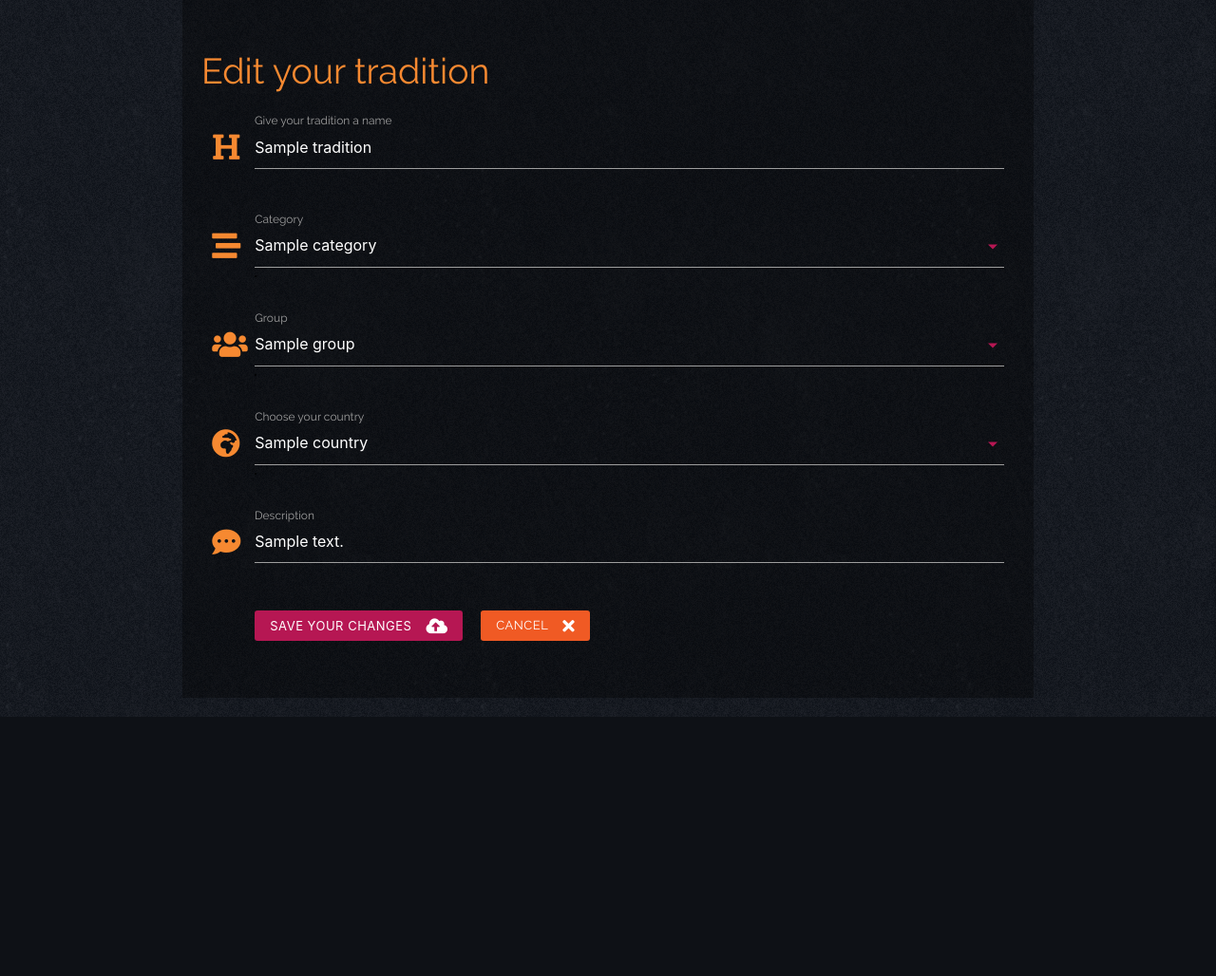
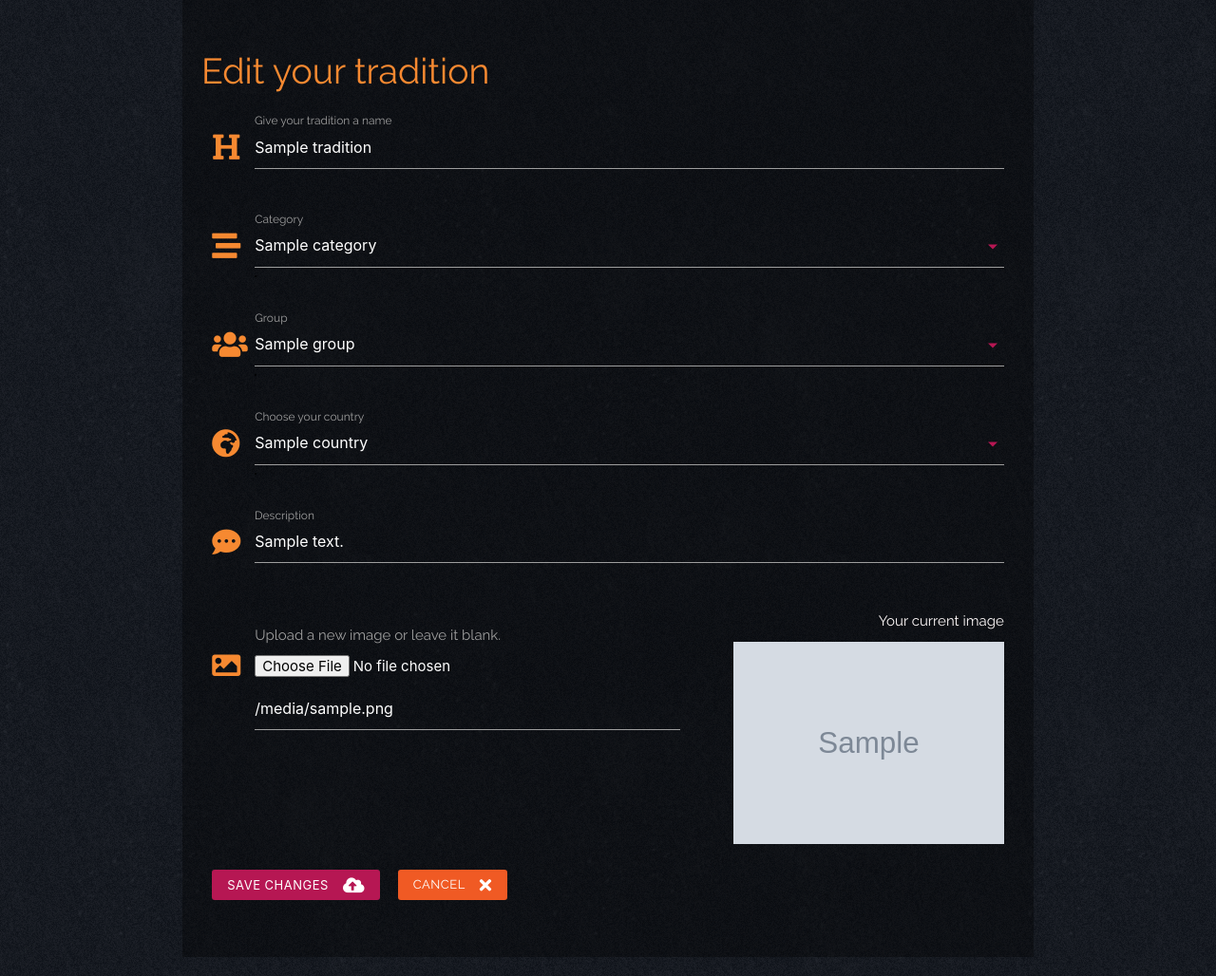
Before and after one commit to Jade-ux/OurTraditions, a Flask app: template templates/edit_tradition.html in a window 1280 px wide. Shown: the part 151-1179 px from the top of the page at 95% size. Before the commit the page ends 906 px from the top, so only its background shows below. Run offline with Flask 2, Linux system fonts and the light colour scheme; the template is opened without the code that fills it: most values are stand-ins (such as "Sample title", 1, 10 or a date in 2020); grey boxes marked "Sample" are stand-in pictures; some libraries are stand-ins or nearby versions.

Commit message:
Added functionality to edit tradition form for users to edit their images.

```diff
--- a/app.py
+++ b/app.py
@@ -99,7 +99,7 @@ def resize_image(file):
     # Reapply raw_image format so that it can be resized
     new_image.format = saved_format
 
-    # Resize image and set max-length in either axis to 500px
+    # Resize image and set max size on either axis to 500px
     new_image.thumbnail((500, 500))
 
     # Save the image to an in-memory file
@@ -331,49 +331,58 @@ def add_tradition():
 
 @app.route("/edit_tradition/<tradition_id>", methods=["GET", "POST"])
 def edit_tradition(tradition_id):
-    tradition = mongo.db.traditions.find_one(
-                {"_id": ObjectId(tradition_id)})
-    trad_owner = tradition["created_by"]
-    # check if user is logged in, if not flash message and redirect to login
-    if "user" not in session:
-        flash("Please log in to edit your traditions")
-        return redirect(url_for("login"))
+    if request.method == "POST":
+        tradition = mongo.db.traditions.find_one(
+                    {"_id": ObjectId(tradition_id)})
+        trad_owner = tradition["created_by"]
+        # check if user is logged in, if not flash message and redirect to login
+        if "user" not in session:
+            flash("Please log in to edit your traditions")
+            return redirect(url_for("login"))
 
-    # check if user is the tradition owner
-    if session["user"] != trad_owner:
-        traditions = list(mongo.db.traditions.find())
-        username = mongo.db.users.find_one(
-        {"username": session["user"]})["username"]
-        flash("You are trying to edit someone else's tradition!")
-        return render_template(
-            "user_profile.html", username=username, traditions=traditions)
+        # check if user is the tradition owner
+        if session["user"] != trad_owner:
+            traditions = list(mongo.db.traditions.find())
+            username = mongo.db.users.find_one(
+            {"username": session["user"]})["username"]
+            flash("You are trying to edit someone else's tradition!")
+            return render_template(
+                "user_profile.html", username=username, traditions=traditions)
 
-    else:
-        if request.method == "POST":
-            # collects the form fields and creates a dictionary
-            edit_tradition = {
-                "tradition_name": request.form.get("tradition_name"),
-                "category_name": request.form.get("category_name"),
-                "group_name": request.form.get("group_name"),
-                "country_name": request.form.get("country_name"),
-                "tradition_description": request.form.get("tradition_description"),
-                "created_by": session["user"]
-            }
-            mongo.db.traditions.update(
-                {"_id": ObjectId(tradition_id)}, edit_tradition)
-            flash("Your tradition has been updated.")
+        else:
+            new_image = request.form.get("trad_image")
+            #if request.files["trad_image"].filename == "":
+            if new_image == "":
+                edited_image = tradition["trad_image"]
 
-        # if method is not POST then revert to this default
-        tradition = mongo.db.traditions.find_one({"_id": ObjectId(tradition_id)})
-        categories = mongo.db.categories.find().sort("category_name", 1)
-        groups = mongo.db.groups.find().sort("group_name", 1)
-        countries = mongo.db.countries.find().sort("country_name", 1)
-        return render_template(
-            "edit_tradition.html",
-            tradition=tradition,
-            categories=categories,
-            groups=groups,
-            countries=countries)
+            else:
+                edited_image = upload_file()
+
+        # collects the form fields and edits the tradition
+        edit_tradition = {
+            "tradition_name": request.form.get("tradition_name"),
+            "category_name": request.form.get("category_name"),
+            "group_name": request.form.get("group_name"),
+            "country_name": request.form.get("country_name"),
+            "tradition_description": request.form.get("tradition_description"),
+            "created_by": session["user"],
+            "trad_image": edited_image,
+        }
+        mongo.db.traditions.update(
+            {"_id": ObjectId(tradition_id)}, edit_tradition)
+        flash("Your tradition has been updated.")
+
+    # if method is not POST then revert to this default
+    tradition = mongo.db.traditions.find_one({"_id": ObjectId(tradition_id)})
+    categories = mongo.db.categories.find().sort("category_name", 1)
+    groups = mongo.db.groups.find().sort("group_name", 1)
+    countries = mongo.db.countries.find().sort("country_name", 1)
+    return render_template(
+        "edit_tradition.html",
+        tradition=tradition,
+        categories=categories,
+        groups=groups,
+        countries=countries)
 
 
 @app.route("/delete_tradition/<tradition_id>")
--- a/static/css/style.css
+++ b/static/css/style.css
@@ -208,7 +208,6 @@ nav {
 }
 
 .save-button {
-    margin-left: 45px;
     margin-right: 15px;
 }
 
@@ -265,7 +264,7 @@ nav {
 }
 
 .card .card-image img {
-    width: auto;
+    width: 100%;
 }
 
 .card-image {
@@ -421,6 +420,19 @@ textarea.materialize-textarea:focus:not([readonly])+label {
     font-size: 1rem;
 }
 
+#edit-image-row {
+    margin-left: 0px;
+}
+
+#edit-image-icon {
+    top: 1.9rem;
+}
+
+.edit-image {
+    width: 100%;
+    padding-left: 45px;
+}
+
 .add-trad-button-col {
     margin-top: 35px;
 }
--- a/templates/edit_tradition.html
+++ b/templates/edit_tradition.html
@@ -4,12 +4,13 @@
 <div class="row">
     <h2>Edit your tradition</h2>
     <!--Form-->
-    <form class="col s12" method="POST" action="{{ url_for('edit_tradition', tradition_id=tradition._id) }}">
+    <form class="col s12" method="POST" enctype="multipart/form-data" action="{{ url_for('edit_tradition', tradition_id=tradition._id) }}">
         <!--Tradition name-->
         <div class="row">
             <div class="input-field col s12">
                 <i class="fas fa-heading prefix orange-icon"></i>
-                <input id="tradition_name" name="tradition_name" minlength="3" maxlength="50" type="text" class="validate" value="{{ tradition.tradition_name }}"required>
+                <input id="tradition_name" name="tradition_name" minlength="3" maxlength="50" type="text"
+                    class="validate" value="{{ tradition.tradition_name }}" required>
                 <label for="tradition_name">Give your tradition a name</label>
             </div>
         </div>
@@ -52,7 +53,7 @@
                 <select id="country_name" name="country_name" class="validate" required>
                     {% for country in countries %}
                     {% if country.country_name == tradition.country_name %}
-                            <option value="{{ country.country_name }}"selected>{{ country.country_name }}</option>
+                    <option value="{{ country.country_name }}" selected>{{ country.country_name }}</option>
                     {% else %}
                     <option value="{{ country.country_name }}">{{ country.country_name }}</option>
                     {% endif %}
@@ -65,17 +66,41 @@
         <div class="row">
             <div class="input-field col s12">
                 <i class="fas fa-comment-dots prefix orange-icon"></i>
-                <textarea id="tradition_description" name="tradition_description" minlength="10" maxlength="300" class="materialize-textarea validate" required>{{- tradition.tradition_description -}}</textarea>
+                <textarea id="tradition_description" name="tradition_description" minlength="10" maxlength="300"
+                    class="materialize-textarea validate" required>{{- tradition.tradition_description -}}</textarea>
                 <label for="tradition_description">Description</label>
+            </div>
+        </div>
+        <!--image-->
+        <div class="row" id="edit-image-row">
+            <div class="input-field col s12 l7 ">
+                <div class="row">
+                    <div class="s12">
+                        <label for="trad_image" class="image-upload-label">Upload a new image or leave it blank.</label>
+                    </div>
+                    <div class="s12">
+                        <i class="fas fa-image prefix orange-icon" id="edit-image-icon"></i
+                            >
+                        <input type="file" name="trad_image" id="trad_image"
+                    accept=".jpg, .jpeg, .png, .gif" class="validate image-upload-field">
+                        <input type="text" name="existing_image" id="existing_image" value="{{ tradition.trad_image }}">
+                    </div>
+                </div>
+            </div>
+            <div class="col s12 l5">
+                <h4 class="right">Your current image</h4><img class="edit-image" src="{{ tradition.trad_image }}"
+                    alt="{{ tradition.tradition_name }}">
             </div>
         </div>
         <!--Buttons-->
         <div class="row">
             <div class="col s12">
                 <!--Submit button-->
-                <button type="submit" class="btn-small maroon-button save-button">Save your changes <i class="fas fa-cloud-upload-alt right"></i></button>
+                <button type="submit" class="btn-small maroon-button save-button">Save changes <i
+                        class="fas fa-cloud-upload-alt right"></i></button>
                 <!--Cancel button-->
-                <a href="{{ url_for('get_traditions') }}" class="btn-small orange-button"><i class="fas fa-times right"></i>Cancel</a>
+                <a href="{{ url_for('get_traditions') }}" class="btn-small orange-button"><i
+                        class="fas fa-times right"></i>Cancel</a>
             </div>
         </div>
     </form>
```
Lines whose indentation alone changed are shown as unchanged.
